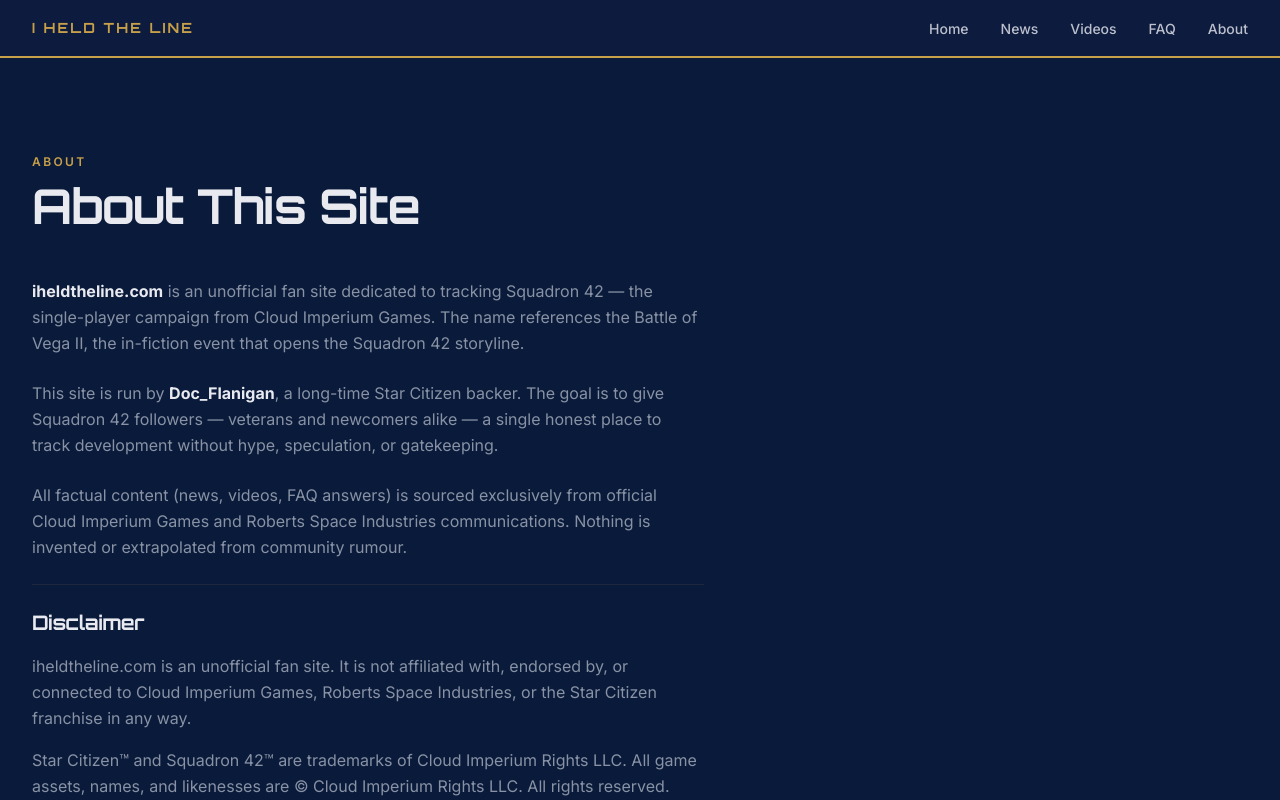
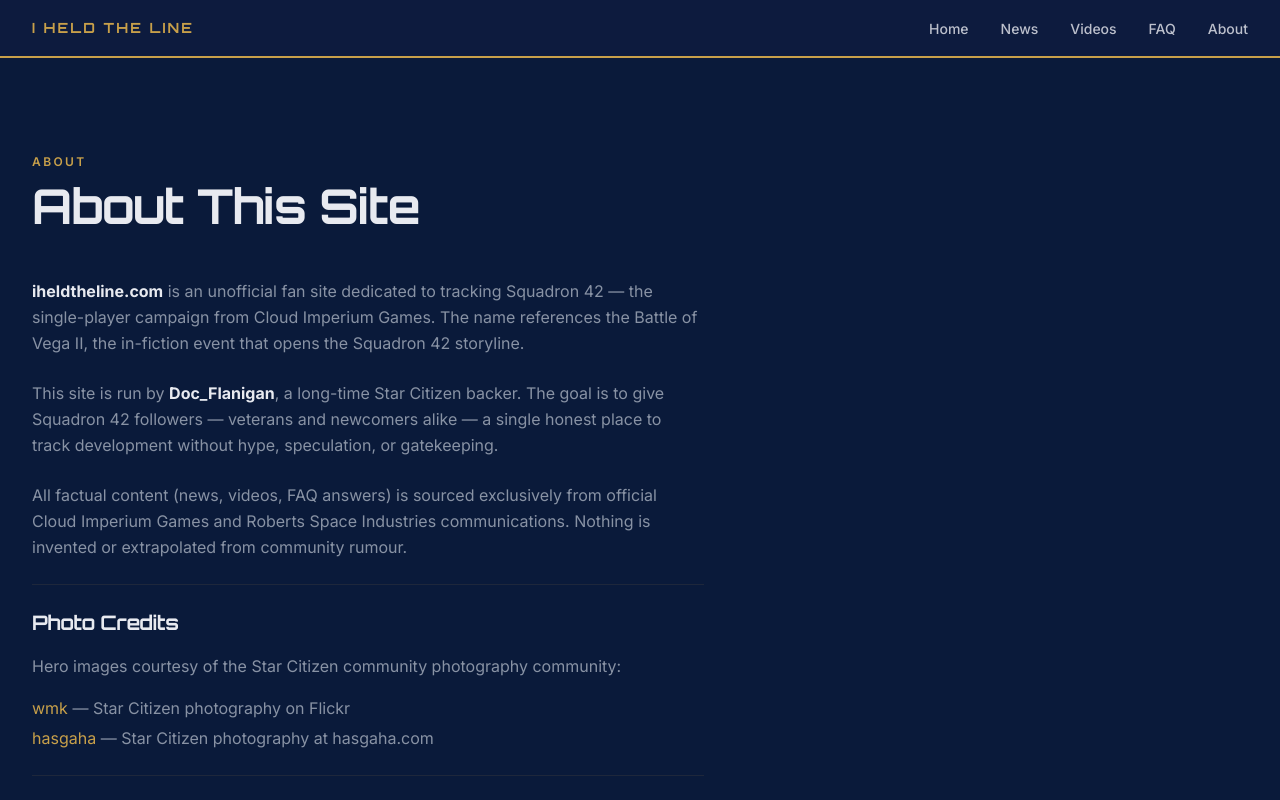
Before and after one commit to doc-flanigan/iheldtheline-site, a Next.js app: page /about in a window 1280 px wide. Shown: the top 800 px of the page. Built offline with nearby package versions, Linux system fonts and the light colour scheme.

Commit message:
feat: add photo credits to About page
Credit wmk (Flickr) and hasgaha for hero images.

Co-Authored-By: Claude Sonnet 4.6 <noreply@anthropic.com>

```diff
--- a/src/app/about/page.tsx
+++ b/src/app/about/page.tsx
@@ -52,6 +52,37 @@ export default function AboutPage() {
           </p>
 
           <div className="border-t border-gold/10 pt-6 space-y-4">
+            <h2 className="heading-display text-xl">Photo Credits</h2>
+            <p>
+              Hero images courtesy of the Star Citizen community photography community:
+            </p>
+            <ul className="list-none space-y-1">
+              <li>
+                <a
+                  href="https://www.flickr.com/photos/wmk_gaming/"
+                  target="_blank"
+                  rel="noopener noreferrer"
+                  className="text-gold hover:text-starwhite transition-colors"
+                >
+                  wmk
+                </a>{' '}
+                — Star Citizen photography on Flickr
+              </li>
+              <li>
+                <a
+                  href="https://www.hasgaha.com/"
+                  target="_blank"
+                  rel="noopener noreferrer"
+                  className="text-gold hover:text-starwhite transition-colors"
+                >
+                  hasgaha
+                </a>{' '}
+                — Star Citizen photography at hasgaha.com
+              </li>
+            </ul>
+          </div>
+
+          <div className="border-t border-gold/10 pt-6 space-y-4">
             <h2 className="heading-display text-xl">Disclaimer</h2>
             <p>
               iheldtheline.com is an unofficial fan site. It is not affiliated with, endorsed by,
```
